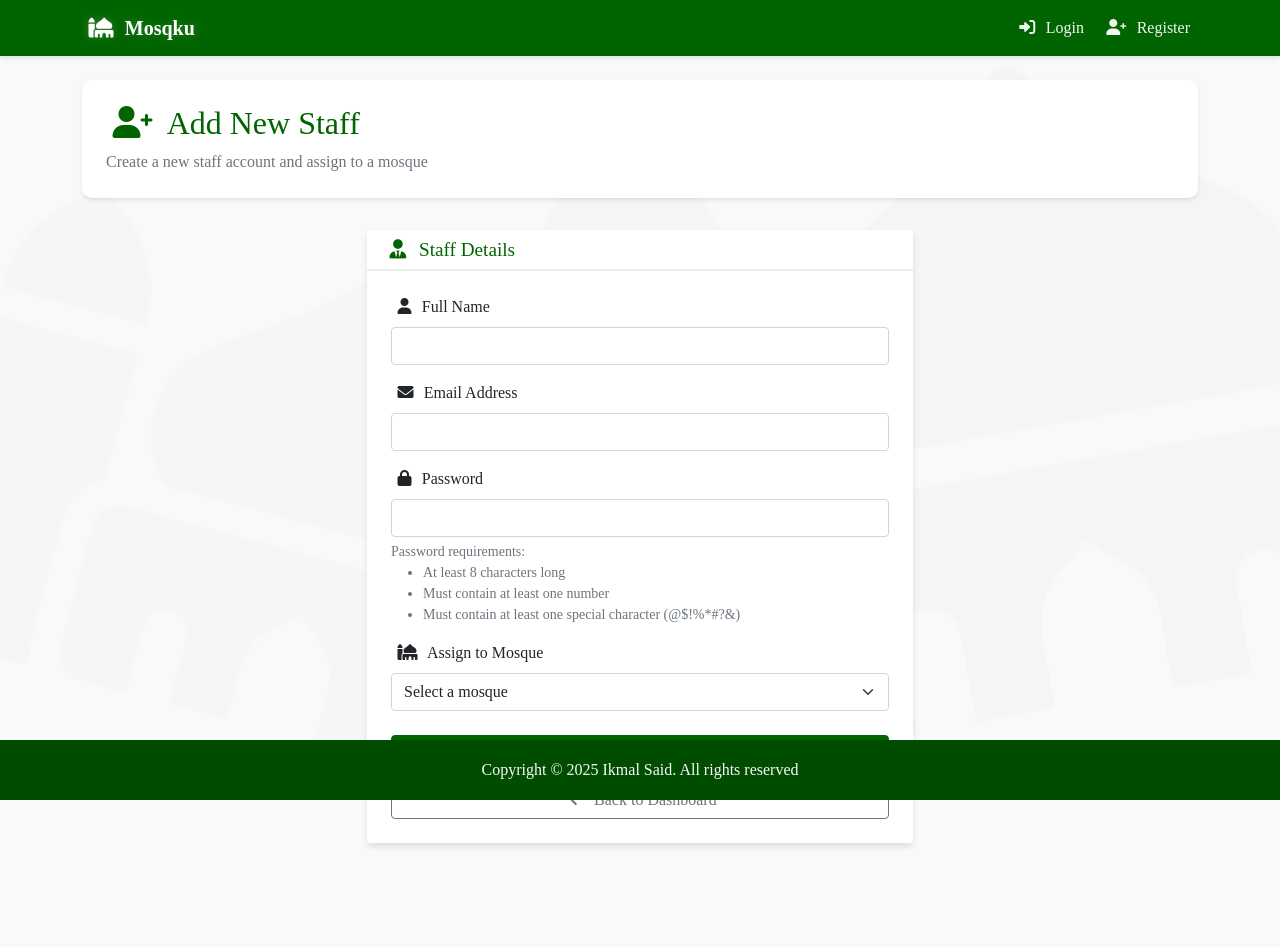
After one commit to ikmalsaid/mosqku, a Python web app: template main/templates/admin/add_staff.html in a window 1280 px wide. The commit adds this page. Run offline with Jinja, Linux system fonts and the light colour scheme; the template is opened without the code that fills it, so the values that code supplies are empty; some web fonts are replaced.

Commit message:
Refactored user management in admin and mosque controllers to include staff role. Added functionality to add staff members and updated templates to display users and staff appropriately. Enhanced demo data to reflect staff roles and improved UI elements for better user experience.

```diff
--- a/main/models/user.py
+++ b/main/models/user.py
@@ -9,7 +9,7 @@ class User(db.Model, UserMixin):
     email = db.Column(db.String(150), unique=True, nullable=False)
     password = db.Column(db.String(150), nullable=False)
     name = db.Column(db.String(150), nullable=False)
-    role = db.Column(db.String(20), nullable=False, default='user')  # 'user', 'admin', 'superadmin'
+    role = db.Column(db.String(20), nullable=False, default='user')  # 'user', 'admin', 'staff', 'superadmin'
     recovery_key = db.Column(db.String(16), unique=True, nullable=False)
     created_at = db.Column(db.DateTime, nullable=False, default=datetime.utcnow)
 
--- a/main/static/css/style.css
+++ b/main/static/css/style.css
@@ -1,4 +1,4 @@
-/* Custom styles for Mosque Management System */
+/* Custom styles for Mosqku */
 
 :root {
     --primary-color: #006400;
@@ -318,7 +318,7 @@ body {
 /* Features Section */
 .features-section {
     padding: 5rem 0;
-    background-color: #f8f9fa;
+    border-radius: 10px;
 }
 
 .section-title {
@@ -400,8 +400,7 @@ body {
 }
 
 .mosque-name {
-    font-size: 1.5rem;
-    font-weight: 600;
+    font-size: 1rem;
     color: var(--primary-dark);
     margin-bottom: 1rem;
 }
@@ -729,11 +728,9 @@ body {
     box-shadow: 0 4px 8px rgba(0, 0, 0, 0.1);
 }
 
-.mosque-name,
 .admin-name {
     color: var(--primary-color);
-    font-size: 1.1rem;
-    font-weight: 600;
+    font-size: 1rem;
 }
 
 .mosque-actions {
@@ -759,9 +756,10 @@ body {
 
 .card-body {
     flex: 1 1 auto;
-    padding: 0.5rem 0.5rem;
+    padding: 1rem;
 }
 
 .badge {
     font-weight: normal !important;
+    font-size: 0.8rem !important;
 }
--- /dev/null
+++ b/main/templates/admin/add_staff.html
@@ -0,0 +1,102 @@
+{% extends "base.html" %}
+
+{% block title %}Add New Staff{% endblock %}
+
+{% block breadcrumbs %}
+<li class="breadcrumb-item"><a href="{{ url_for('admin.dashboard') }}" class="text-success">Admin Dashboard</a></li>
+<li class="breadcrumb-item active">Add New Staff</li>
+{% endblock %}
+
+{% block content %}
+<div class="dashboard-header">
+    <div class="row align-items-center">
+        <div class="col">
+            <h2><i class="fas fa-user-plus"></i> Add New Staff</h2>
+            <p class="text-muted mb-0">Create a new staff account and assign to a mosque</p>
+        </div>
+    </div>
+</div>
+
+<div class="row justify-content-center">
+    <div class="col-md-6">
+        <div class="card dashboard-card">
+            <div class="card-header">
+                <h4><i class="fas fa-user-tie"></i> Staff Details</h4>
+            </div>
+            <div class="card-body p-4">
+                <form method="POST" id="staffForm" onsubmit="return validatePassword()">
+                    <div class="mb-3">
+                        <label for="name" class="form-label">
+                            <i class="fas fa-user"></i> Full Name
+                        </label>
+                        <input type="text" class="form-control" id="name" name="name" required>
+                    </div>
+
+                    <div class="mb-3">
+                        <label for="email" class="form-label">
+                            <i class="fas fa-envelope"></i> Email Address
+                        </label>
+                        <input type="email" class="form-control" id="email" name="email" required>
+                    </div>
+
+                    <div class="mb-3">
+                        <label for="password" class="form-label">
+                            <i class="fas fa-lock"></i> Password
+                        </label>
+                        <input type="password" class="form-control" id="password" name="password"
+                               pattern="^(?=.*[A-Za-z])(?=.*\d)(?=.*[@$!%*#?&])[A-Za-z\d@$!%*#?&]{8,}$"
+                               title="Password must be at least 8 characters long and include at least one number and one special character"
+                               required>
+                        <div class="form-text">
+                            Password requirements:
+                            <ul class="mb-0">
+                                <li>At least 8 characters long</li>
+                                <li>Must contain at least one number</li>
+                                <li>Must contain at least one special character (@$!%*#?&)</li>
+                            </ul>
+                        </div>
+                    </div>
+
+                    <div class="mb-4">
+                        <label for="mosque_id" class="form-label">
+                            <i class="fas fa-mosque"></i> Assign to Mosque
+                        </label>
+                        <select class="form-select" id="mosque_id" name="mosque_id" required>
+                            <option value="" disabled selected>Select a mosque</option>
+                            {% for mosque in mosques %}
+                            <option value="{{ mosque.id }}">{{ mosque.name }} ({{ mosque.city }}, {{ mosque.state }})</option>
+                            {% endfor %}
+                        </select>
+                    </div>
+
+                    <div class="d-grid gap-2">
+                        <button type="submit" class="btn btn-primary">
+                            <i class="fas fa-plus"></i> Create Staff Account
+                        </button>
+                        <a href="{{ url_for('admin.dashboard') }}" class="btn btn-outline-secondary">
+                            <i class="fas fa-arrow-left"></i> Back to Dashboard
+                        </a>
+                    </div>
+                </form>
+            </div>
+        </div>
+    </div>
+</div>
+
+<script>
+function validatePassword() {
+    const password = document.getElementById('password');
+    const pattern = /^(?=.*[A-Za-z])(?=.*\d)(?=.*[@$!%*#?&])[A-Za-z\d@$!%*#?&]{8,}$/;
+
+    if (!pattern.test(password.value)) {
+        password.setCustomValidity('Password must meet all requirements');
+        return false;
+    } else {
+        password.setCustomValidity('');
+        return true;
+    }
+}
+
+document.getElementById('password').addEventListener('input', validatePassword);
+</script>
+{% endblock %}
--- a/main/templates/admin/edit_mosque.html
+++ b/main/templates/admin/edit_mosque.html
@@ -26,6 +26,7 @@
             <div class="card-body">
                 <form method="POST">
                     <div class="row g-3">
+                        <input type="hidden" id="country" name="country" value="Malaysia">
                         <div class="col-md-6">
                             <label for="name" class="form-label">Mosque Name</label>
                             <input type="text" class="form-control" id="name" name="name" value="{{ mosque.name }}" required>
--- a/main/templates/auth/view_recovery_key.html
+++ b/main/templates/auth/view_recovery_key.html
@@ -1,11 +1,11 @@
 {% extends "base.html" %}
 
-{% block title %}Recovery Key{% endblock %}
+{% block title %}View Recovery Key{% endblock %}
 
 {% block breadcrumbs %}
 {% if user.role == 'superadmin' %}
 <li class="breadcrumb-item"><a href="{{ url_for('admin.dashboard') }}" class="text-success">Admin Dashboard</a></li>
-{% elif user.role == 'admin' %}
+{% elif user.role in ['admin', 'staff'] %}
 <li class="breadcrumb-item"><a href="{{ url_for('mosque.dashboard') }}" class="text-success">Mosque Dashboard</a></li>
 {% endif %}
 <li class="breadcrumb-item active">View Recovery Key</li>
@@ -90,7 +90,7 @@
                         <a href="{{ url_for('admin.dashboard') }}" class="btn btn-outline-secondary">
                             <i class="fas fa-arrow-left"></i> Back to Dashboard
                         </a>
-                        {% else %}
+                        {% elif user.role in ['admin', 'staff'] %}
                         <a href="{{ url_for('mosque.dashboard') }}" class="btn btn-outline-secondary">
                             <i class="fas fa-arrow-left"></i> Back to Dashboard
                         </a>
--- a/main/templates/base.html
+++ b/main/templates/base.html
@@ -4,6 +4,7 @@
     <meta charset="UTF-8">
     <meta name="viewport" content="width=device-width, initial-scale=1.0">
     <title>{% block title %}{% endblock %} - Mosqku</title>
+    <link rel="icon" type="image/x-icon" href="{{ url_for('static', filename='favicon/favicon.ico') }}">
     <link href="https://cdn.jsdelivr.net/npm/bootstrap@5.1.3/dist/css/bootstrap.min.css" rel="stylesheet">
     <link rel="stylesheet" href="https://cdnjs.cloudflare.com/ajax/libs/font-awesome/6.0.0/css/all.min.css">
     <link rel="stylesheet" href="{{ url_for('static', filename='css/style.css') }}">
@@ -25,7 +26,39 @@
             min-height: 100vh;
             margin: 0;
             padding-top: 56px; /* Default - Height of navbar */
+            position: relative;
+            overflow-x: hidden;
         }
+
+        /* Background Mosque Silhouette */
+        body::before {
+            content: "\f678"; /* Font Awesome mosque icon unicode */
+            font-family: "Font Awesome 6 Free";
+            font-weight: 900;
+            position: fixed;
+            font-size: 80vh;
+            color: rgba(108, 117, 125, 0.03); /* Very light gray */
+            right: -10vh;
+            bottom: -10vh;
+            z-index: -1;
+            transform: rotate(-10deg);
+            pointer-events: none;
+        }
+
+        body::after {
+            content: "\f678";
+            font-family: "Font Awesome 6 Free";
+            font-weight: 900;
+            position: fixed;
+            font-size: 60vh;
+            color: rgba(108, 117, 125, 0.02);
+            left: -5vh;
+            top: 15vh;
+            z-index: -1;
+            transform: rotate(15deg);
+            pointer-events: none;
+        }
+
         body.demo-mode {
             padding-top: 96px; /* Height of navbar + demo banner */
         }
--- a/main/templates/home.html
+++ b/main/templates/home.html
@@ -126,7 +126,7 @@
 </section>
 
 <!-- Benefits Section -->
-<section class="benefits-section bg-light py-5">
+<section class="benefits-section py-5">
     <div class="container">
         <h2 class="section-title text-center mb-5">Benefits of Using Mosqku</h2>
         <div class="row g-4">
```
Also changed, not shown: main/controllers/admin.py (+47 -7 lines), main/controllers/mosque.py (+42 -0 lines), main/models/demo.py (+6 -6 lines), main/templates/admin/dashboard.html (+37 -25 lines), main/templates/admin/mosque_details.html (+27 -11 lines), main/templates/mosque/add_another_staff.html (added, +93 -0 lines), main/templates/mosque/dashboard.html (+51 -14 lines), main/static/favicon/favicon.ico (added).
